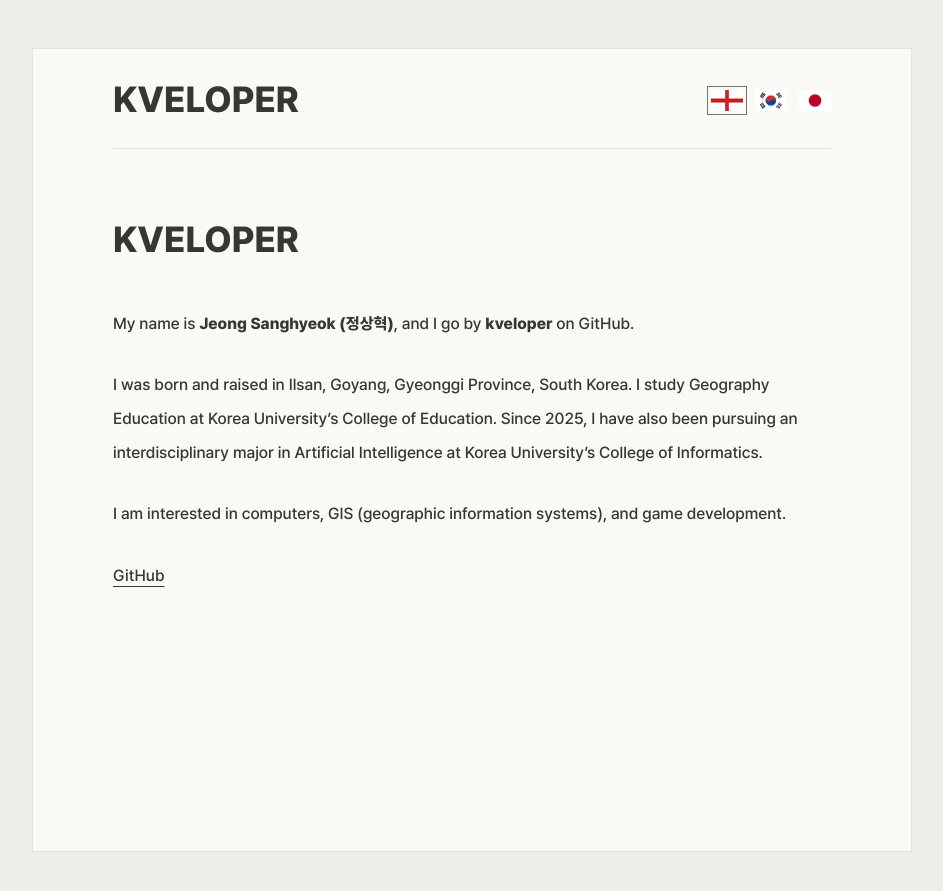
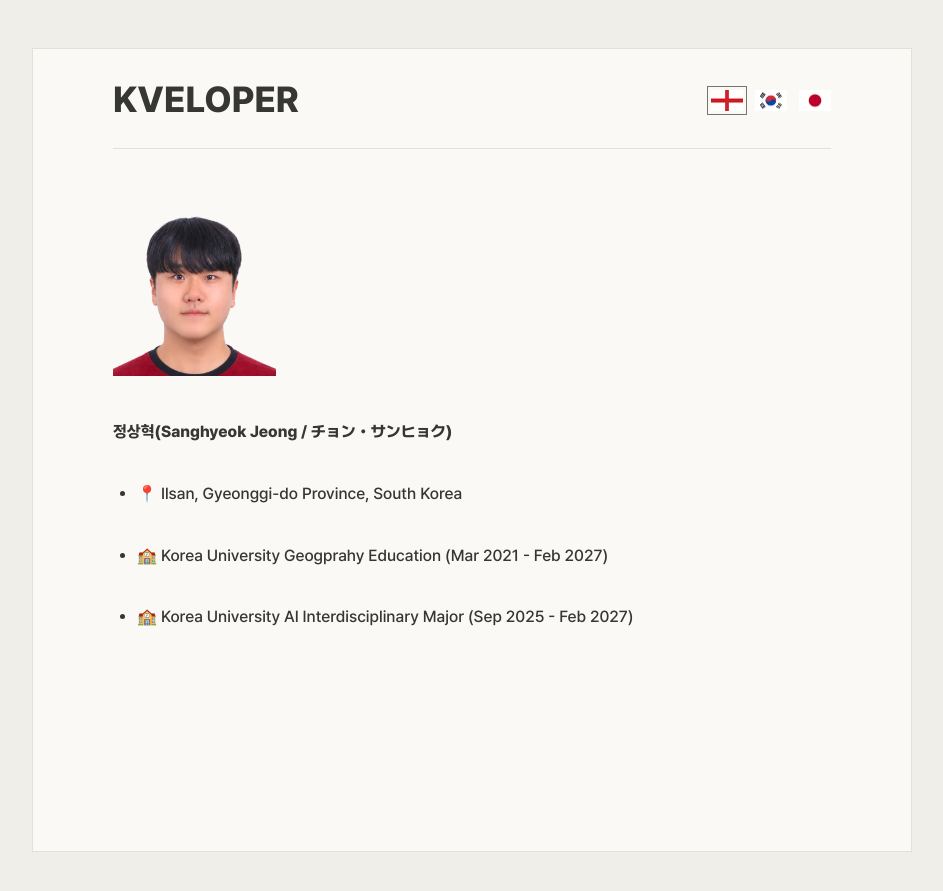
Before and after one commit to kveloper/kveloper.github.io, a Jekyll site: the page built from eng.md, in a window 1280 px wide. Shown: the top 891 px of the page, without its empty margins (168-1111 px from the left). Built offline with Jekyll 4.4.1, drawn with Linux system fonts in a browser that asks for light colours; our own code applies the rules of GitHub Pages for plain Markdown files.

Commit message:
26-10-26 16:46

```diff
--- a/eng.md
+++ b/eng.md
@@ -7,12 +7,12 @@ language_label: Language
 description: Personal page of Jeong Sanghyeok
 ---
 
-# KVELOPER
+<img src="./assets/me.png" width="163" height="163" />
 
-My name is **Jeong Sanghyeok (정상혁)**, and I go by **kveloper** on GitHub.
+**정상혁(Sanghyeok Jeong / チョン・サンヒョク)**
 
-I was born and raised in Ilsan, Goyang, Gyeonggi Province, South Korea. I study Geography Education at Korea University’s College of Education. Since 2025, I have also been pursuing an interdisciplinary major in Artificial Intelligence at Korea University’s College of Informatics.
+-   📍 Ilsan, Gyeonggi-do Province, South Korea
 
-I am interested in computers, GIS (geographic information systems), and game development.
+-   🏫 Korea University Geogprahy Education (Mar 2021 - Feb 2027)
 
-[GitHub](https://github.com/kveloper)
+-   🏫 Korea University AI Interdisciplinary Major (Sep 2025 - Feb 2027)
```
Also changed, not shown: jpn.md (+5 -5 lines), kor.md (+5 -5 lines), assets/me.png (added).
